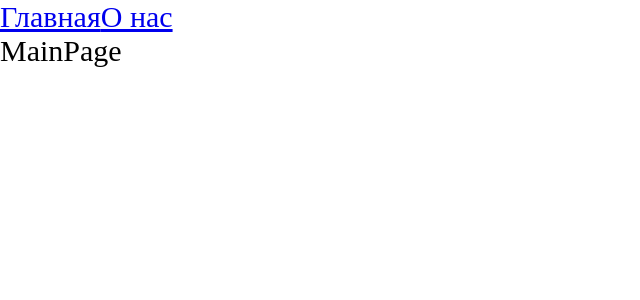
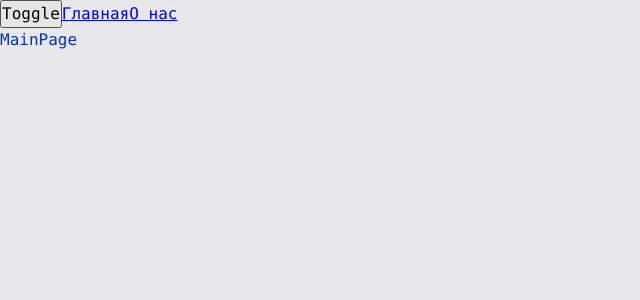
Before and after one commit to Mezin24/blog-project, a React app: page / in a window 1280 px wide. Shown: the top 300 px of the page, without its empty margins (0-640 px from the left). Built offline with nearby package versions, Linux system fonts and the light colour scheme.

Commit message:
1.7. add ThemeContext

```diff
--- a/src/App.tsx
+++ b/src/App.tsx
@@ -1,12 +1,16 @@
 import { Link, Route, Routes } from 'react-router-dom';
-import './index.scss';
-import { Suspense } from 'react';
+import './styles/index.scss';
+import { Suspense, useCallback, useState } from 'react';
 import { AboutPageAsync } from './pages/AboutPage/AboutPage.async';
 import { MainPageAsync } from './pages/MainPage/MainPage.async';
+import { useTheme } from './pages/theme/useTheme';
 
 const App = () => {
+  const { theme, toggleTheme } = useTheme();
+
   return (
-    <div className='app'>
+    <div className={`app ${theme}`}>
+      <button onClick={toggleTheme}>Toggle</button>
       <Link to='/'>Главная</Link>
       <Link to='/about'>О нас</Link>
       <Suspense fallback={<h1>Loading...</h1>}>
--- a/src/index.scss
+++ /dev/null
@@ -1,9 +0,0 @@
-* {
-  margin: 0;
-  padding: 0;
-  box-sizing: border-box;
-}
-
-.app {
-  font-size: 30px;
-}
--- a/src/index.tsx
+++ b/src/index.tsx
@@ -1,10 +1,13 @@
 import { render } from 'react-dom';
+import { BrowserRouter } from 'react-router-dom';
+import { ThemeProvider } from './pages/theme/ThemeProvider';
 import App from './App';
-import { BrowserRouter } from 'react-router-dom';
 
 render(
   <BrowserRouter>
-    <App />
+    <ThemeProvider>
+      <App />
+    </ThemeProvider>
   </BrowserRouter>,
   document.getElementById('root')
 );
--- /dev/null
+++ b/src/pages/theme/ThemeContext.ts
@@ -0,0 +1,15 @@
+import { createContext } from 'react';
+
+export enum Theme {
+  LIGHT = 'light',
+  DARK = 'dark',
+}
+
+interface ThemeContextProps {
+  theme?: Theme;
+  setTheme?: (theme: Theme) => void;
+}
+
+export const ThemeContext = createContext<ThemeContextProps>({});
+
+export const LOCAL_STORAGE_THEME_KEY = 'theme';
--- /dev/null
+++ b/src/pages/theme/ThemeProvider.tsx
@@ -0,0 +1,27 @@
+import { ReactNode, useMemo, useState } from 'react';
+import { LOCAL_STORAGE_THEME_KEY, Theme, ThemeContext } from './ThemeContext';
+
+interface ThemeProviderProps {
+  children: ReactNode;
+}
+
+const defaultTheme =
+  (localStorage.getItem(LOCAL_STORAGE_THEME_KEY) as Theme) || Theme.LIGHT;
+
+export const ThemeProvider = ({ children }: ThemeProviderProps) => {
+  const [theme, setTheme] = useState<Theme>(defaultTheme);
+
+  const defaultValue = useMemo(
+    () => ({
+      theme,
+      setTheme,
+    }),
+    [theme]
+  );
+
+  return (
+    <ThemeContext.Provider value={defaultValue}>
+      {children}
+    </ThemeContext.Provider>
+  );
+};
--- /dev/null
+++ b/src/pages/theme/useTheme.ts
@@ -0,0 +1,22 @@
+import { useCallback, useContext } from 'react';
+import { LOCAL_STORAGE_THEME_KEY, Theme, ThemeContext } from './ThemeContext';
+
+interface UseThemeResult {
+  theme: Theme;
+  toggleTheme: () => void;
+}
+
+export const useTheme = (): UseThemeResult => {
+  const { theme, setTheme } = useContext(ThemeContext);
+
+  const toggleTheme = useCallback(() => {
+    const newTheme = theme === Theme.LIGHT ? Theme.DARK : Theme.LIGHT;
+    setTheme(newTheme);
+    localStorage.setItem(LOCAL_STORAGE_THEME_KEY, newTheme);
+  }, [theme]);
+
+  return {
+    toggleTheme,
+    theme,
+  };
+};
--- /dev/null
+++ b/src/styles/index.scss
@@ -0,0 +1,12 @@
+@import './reset.scss';
+@import './variables/global.scss';
+@import './themes/dark.scss';
+@import './themes/light.scss';
+
+.app {
+  font: var(--font-m);
+
+  background-color: var(--bg-color);
+  color: var(--primary-color);
+  min-height: 100vh;
+}
--- /dev/null
+++ b/src/styles/reset.scss
@@ -0,0 +1,13 @@
+* {
+  margin: 0;
+  padding: 0;
+  box-sizing: border-box;
+}
+
+input,
+textarea,
+select,
+button {
+  margin: 0;
+  font: inherit;
+}
--- /dev/null
+++ b/src/styles/themes/dark.scss
@@ -0,0 +1,6 @@
+.app.dark {
+  --bg-color: #0e0e75;
+
+  --primary-color: #049604;
+  --secondary-color: #04ff04;
+}
--- /dev/null
+++ b/src/styles/themes/light.scss
@@ -0,0 +1,6 @@
+.app.light {
+  --bg-color: #e8e8ea;
+
+  --primary-color: #0232c2;
+  --secondary-color: #0449e0;
+}
--- /dev/null
+++ b/src/styles/variables/global.scss
@@ -0,0 +1,13 @@
+:root {
+  --font-family-main: Consolas, Serif;
+
+  --font-size-m: 16px;
+  --font-line-m: 24px;
+  --font-m: var(--font-size-m) / var(--font-line-m) var(--font-family-main);
+
+
+  --font-size-l: 24px;
+  --font-line-l: 32px;
+  --font-l: var(--font-size-l) / var(--font-line-l) var(--font-family-main);
+
+}
```
Also changed, not shown: 1 other file (tests, documents, lock files or other folders).
